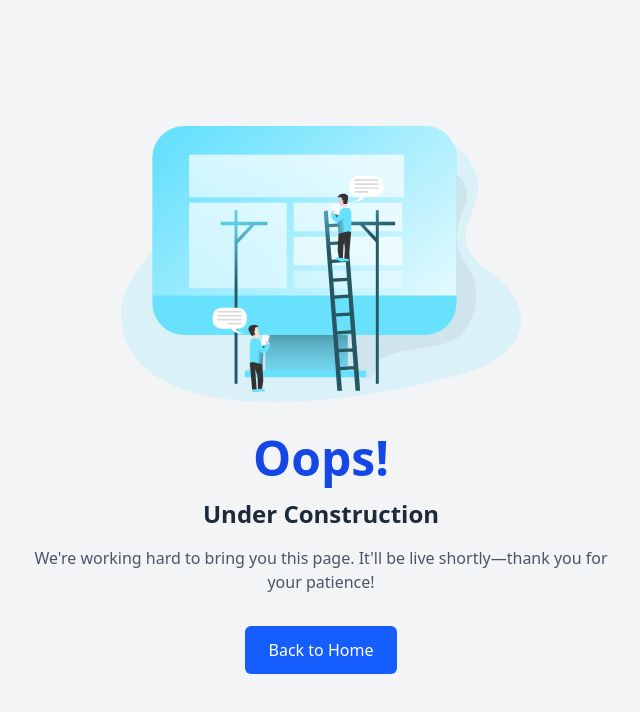
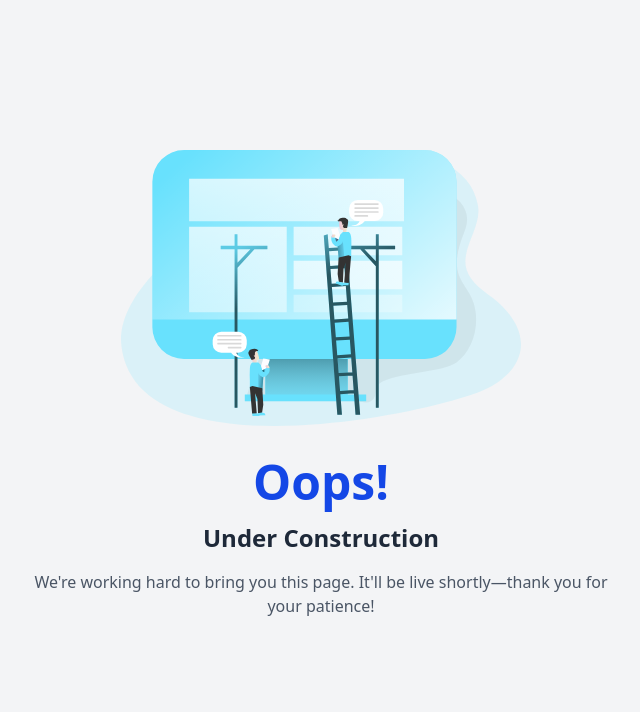
Before and after one commit to Thisal0714/StudyHive, a Next.js app in the folder study_hive/: page /under-construction in a window 1280 px wide. Shown: the top 712 px of the page, without its empty margins (319-959 px from the left). Built offline with nearby package versions, Linux system fonts and the light colour scheme.

Commit message:
feat: under construction page updated to not to have login page option

```diff
--- a/study_hive/src/app/under-construction/page.tsx
+++ b/study_hive/src/app/under-construction/page.tsx
@@ -20,11 +20,6 @@ export default function UnderConstructionPage() {
           <p className="text-gray-600 mb-8">
             We&apos;re working hard to bring you this page. It&apos;ll be live shortly—thank you for your patience!</p>
         </div>
-        <Link href="/">
-          <button className="px-6 py-3 bg-blue-600 text-white rounded-md hover:bg-blue-700 transition cursor-pointer">
-            Back to Home
-          </button>
-        </Link>
       </div>
     </main>
   );
```
